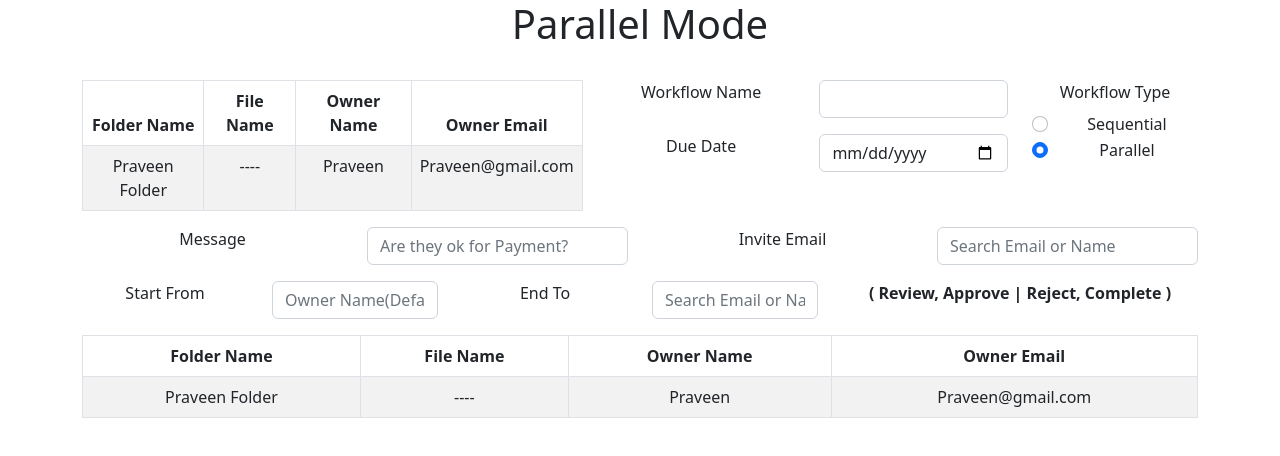
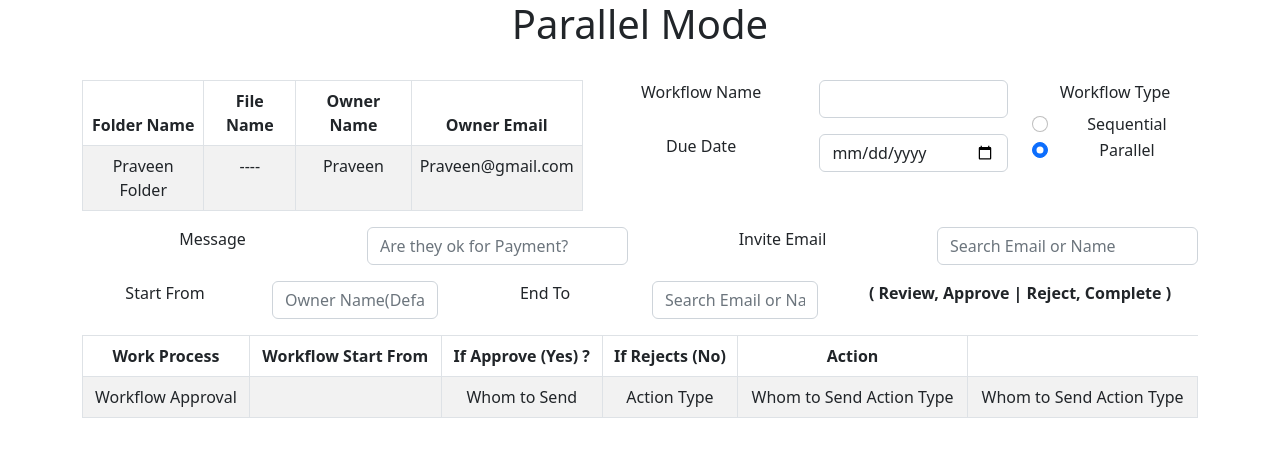
Before and after one commit to jisshub/parallel-mode-app-reactjs-development, a React (Create React App) app: page / in a window 1280 px wide. Shown: the top 456 px of the page. Built offline with nearby package versions, Linux system fonts and the light colour scheme.

Commit message:
Create Table

```diff
--- a/src/components/Workflow.js
+++ b/src/components/Workflow.js
@@ -183,18 +183,21 @@ export default function Workflow() {
                     <Table striped bordered>
                         <thead>
                             <tr>
-                                <th>Folder Name</th>
-                                <th>File Name</th>
-                                <th>Owner Name</th>
-                                <th>Owner Email</th>
+                                <th>Work Process</th>
+                                <th>Workflow Start From</th>
+                                <th>If Approve (Yes) ?</th>
+                                <th>If Rejects (No)</th>
+                                <th>Action</th>
                             </tr>
                         </thead>
                         <tbody>
                             <tr>
-                                <td>Praveen Folder</td>
-                                <td>----</td>
-                                <td>Praveen</td>
-                                <td>Praveen@gmail.com</td>
+                                <td>Workflow Approval</td>
+                                <td> </td>
+                                <td>Whom to Send</td>
+                                <td>Action Type</td>
+                                <td>Whom to Send Action Type</td>
+                                <td>Whom to Send Action Type</td>
                             </tr>
                         </tbody>
                     </Table>
```
